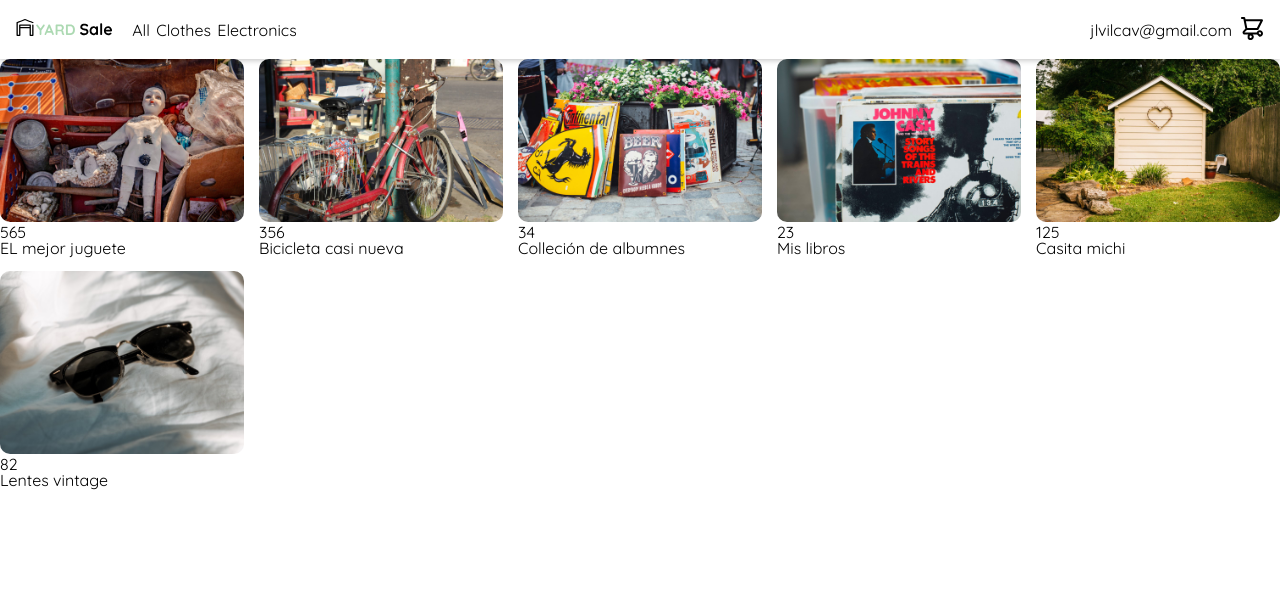
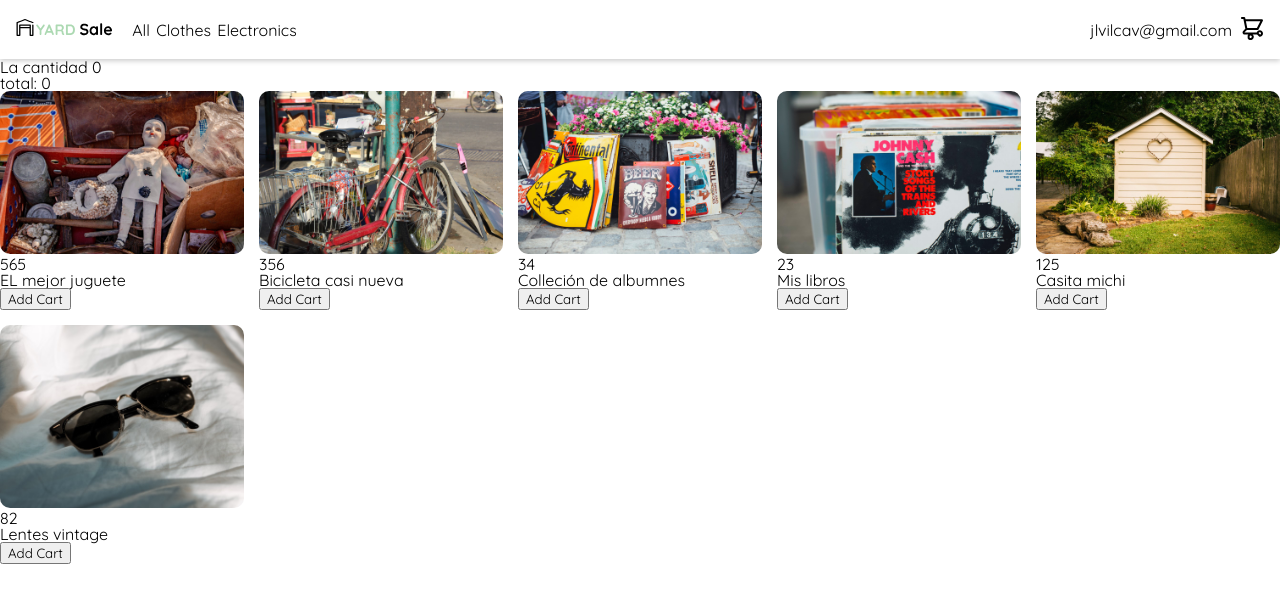
Before and after one commit to jlvilcav/Angular-Router, an Angular app: page / in a window 1280 px wide. Shown: the top 602 px of the page. Built offline with nearby package versions, Linux system fonts and the light colour scheme.

Commit message:
Comunicacion padre e hijo

```diff
--- a/src/app/components/product/product.component.html
+++ b/src/app/components/product/product.component.html
@@ -3,3 +3,4 @@
   {{product.price}}
 </h2>
 <p>{{product.name}}</p>
+<button (click)="onAddtoCart()">Add Cart</button>
--- a/src/app/components/product/product.component.ts
+++ b/src/app/components/product/product.component.ts
@@ -1,4 +1,4 @@
-import { Component, OnInit, Input } from '@angular/core';
+import { Component, OnInit, Input, Output, EventEmitter} from '@angular/core';
 import { Product } from '../../models/product.model';
 
 @Component({
@@ -14,16 +14,16 @@
     price: 0,
     image: ''
   };
-  // product: Product = {
-  //   id: '1',
-  //   name: 'Producto 1',
-  //   image: './assets/images/toy.jpg',
-  //   price: 100,
-  // }
+
+  @Output() addedProduct = new EventEmitter<Product>();
 
   constructor() { }
 
   ngOnInit(): void {
   }
 
+  onAddtoCart() {
+    this.addedProduct.emit(this.product);
+  }
+
 }
--- a/src/app/components/products/products.component.html
+++ b/src/app/components/products/products.component.html
@@ -1,3 +1,13 @@
+<p>
+  La cantidad {{myShoppingCart.length}}
+</p>
+<p>
+  total: {{total}}
+</p>
 <div class="products--grid">
-  <app-product [product]="product" *ngFor="let product of products"></app-product>
+  <app-product
+    [product]="product"
+    *ngFor="let product of products"
+    (addedProduct)="onAddToShoppingCart($event)"
+  ></app-product>
 </div>
--- a/src/app/components/products/products.component.ts
+++ b/src/app/components/products/products.component.ts
@@ -9,6 +9,9 @@
 export class ProductsComponent implements OnInit {
 
   constructor() { }
+
+  myShoppingCart: Product[] = [];
+  total: number = 0;
 
   products: Product[] = [
     {
@@ -52,4 +55,10 @@
   ngOnInit(): void {
   }
 
+  onAddToShoppingCart(product: Product) {
+    // console.log(product);
+    this.myShoppingCart.push(product);
+    this.total =  this.myShoppingCart.reduce((sum, item) => sum + item.price, 0);
+  }
+
 }
```
